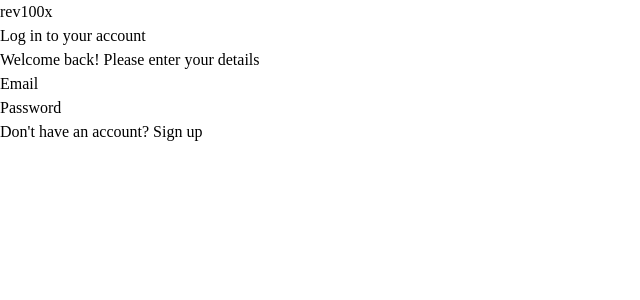
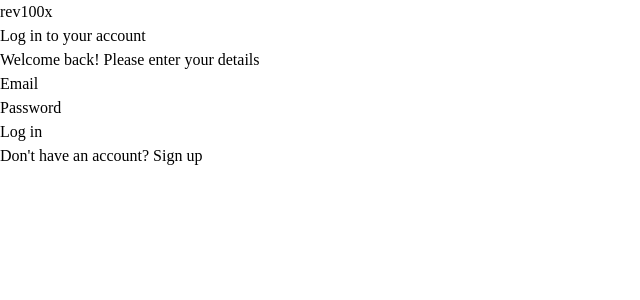
Before and after one commit to YuvanX/rc, a Next.js app in the folder apps/web/: page /signin in a window 1280 px wide. Shown: the top 300 px of the page, without its empty margins (0-640 px from the left). Built offline with nearby package versions, Linux system fonts and the light colour scheme.

Commit message:
feat: Complete sigin flow

```diff
--- a/apps/web/components/signin.tsx
+++ b/apps/web/components/signin.tsx
@@ -1,13 +1,62 @@
 'use client'
+import { signin } from "@/types/signinType"
+import { Button } from "@workspace/ui/components/button"
 import { Card, CardContent, CardDescription, CardHeader, CardTitle } from "@workspace/ui/components/card"
 import { Input } from "@workspace/ui/components/input"
 import { Label } from "@workspace/ui/components/label"
+import axios from "axios"
+import { Loader2 } from "lucide-react"
+import { signIn } from "next-auth/react"
 import Link from "next/link"
+import { useRouter } from "next/navigation"
 import { useState } from "react"
 
 export const SignIn = () => {
-    const [userEmail, setUserEmail] = useState<string>();
-    const [userPassword, setUserPassword] = useState<string>();
+    const [userEmail, setUserEmail] = useState<string>("");
+    const [userPassword, setUserPassword] = useState<string>("");
+    const [error, setError] = useState<string | null>(null);
+    const [loading, setLoading] = useState<boolean>(false);
+    const router = useRouter()
+
+    async function handleLogin(e: React.FormEvent) {
+        e.preventDefault()
+
+        try {
+            setLoading(true)
+            const isValidLoginDetails = checkLoginDetails(userEmail, userPassword)
+            if (!isValidLoginDetails) {
+                setError("Please Enter Correct Login Credentails")
+                setLoading(false)
+                return
+            }
+
+            const response = await signIn('credentials', {
+                email: userEmail,
+                password: userPassword,
+                redirect: false
+            })
+            setLoading(false)
+
+            if (response?.error) {
+                setError("Invalid User. Please create an account.")
+                return
+            }
+            router.push('/home')
+        } catch (error) {
+            setError("Something went wrong. Please try again after sometime.")
+        }
+    }
+
+    function checkLoginDetails(email: string, password: string): boolean {
+        if (!email || !password) return false;
+        const { success } = signin.safeParse({ email, password })
+        if (!success) {
+            setError("Please enter a valid email or password")
+            return false;
+        }
+
+        return true;
+    }
 
     return <Card className="min-w-lg font-satoshi bg-transparent border-none">
         <CardHeader className="text-center">
@@ -16,17 +65,18 @@ export const SignIn = () => {
             <CardDescription className="text-lg">Welcome back! Please enter your details</CardDescription>
         </CardHeader>
         <CardContent>
-            <form className="space-y-4">
+            <form onSubmit={handleLogin} className="space-y-4">
                 <div className="space-y-3">
                     <Label className="font-bold text-lg">Email</Label>
-                    <Input onChange={(e) => setUserEmail(e.target.value)} className="border-none py-7 !bg-[#1F1F22]"/>
+                    <Input onChange={(e) => setUserEmail(e.target.value)} className="border-none py-7 !bg-[#1F1F22]" />
                 </div>
                 <div className="space-y-3">
                     <Label className="font-bold text-lg">Password</Label>
-                    <Input onChange={(e) => setUserPassword(e.target.value)} className="border-none py-7 !bg-[#1F1F22]"/>
+                    <Input onChange={(e) => setUserPassword(e.target.value)} className="border-none py-7 !bg-[#1F1F22]" />
                 </div>
+                <Button type="submit" className="bg-[#BAFD50] w-full mt-2">{loading ? <Loader2 className="animate-spin" /> : "Log in"}</Button>
+                <div className="text-center mt-3 text-lg">Don't have an account? <Link href={'/signup'} className="text-[#BAFD50]">Sign up</Link></div>
 
-                <div className="text-center mt-3 text-lg">Don't have an account? <Link href={'/signup'} className="text-[#BAFD50]">Sign up</Link></div>
             </form>
         </CardContent>
     </Card>
--- /dev/null
+++ b/apps/web/types/signinType.ts
@@ -0,0 +1,8 @@
+import { z } from "zod";
+
+export const signin = z.object({
+    email: z.string().email(),
+    password: z.string().max(8, "Password maxLength is 8 character").min(5, "Password should be atleast 5 characters length"),
+})
+
+export type SigninType = z.infer<typeof signin>
```
